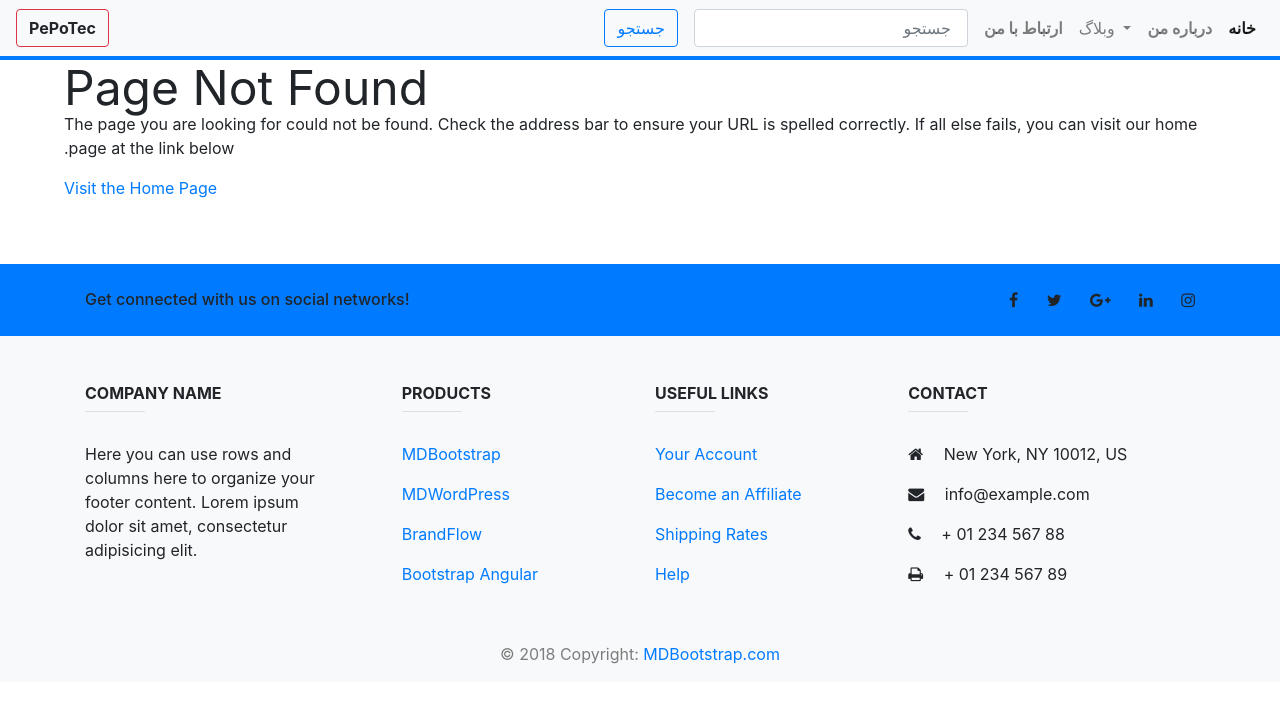
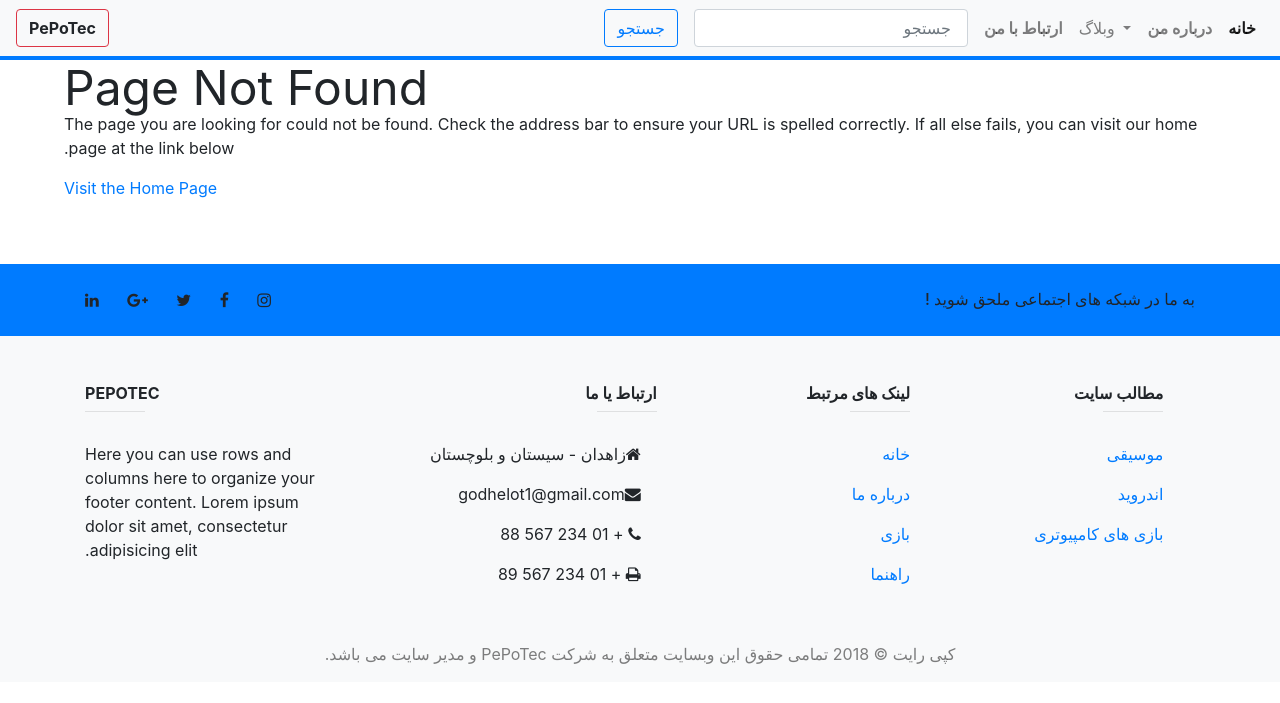
Before and after one commit to MostafaGhanbari9176/my-first-website, a PHP site: page / in a window 1280 px wide. Shown: the top 703 px of the page. Run offline with PHP 8.4, Linux system fonts and the light colour scheme.

Commit message:
fix home objects and footer

```diff
--- a/JS/MainJs.js
+++ b/JS/MainJs.js
@@ -48,7 +48,7 @@ function getProgress() {
         "        margin: 2px;\n" +
         "        width: 4vw;\n" +
         "        height: 4vw;\n" +
-        "        background-color: currentColor;\n" +
+        "        background-color: var(--primaryColor);\n" +
         "        opacity: 0.4;\n" +
         "        animation: opacity 1.6s infinite;\n" +
         "    }\n" +
--- a/css/MainStyle.css
+++ b/css/MainStyle.css
@@ -1,3 +1,6 @@
+:root{
+    --primaryColor : #007bff;
+}
 .parent {
     direction: rtl;
     margin: 53px 0 0;
@@ -9,6 +12,13 @@
 .root {
     width: auto;
     height: auto;
+}
+
+.EmptyMessage{
+    font-size: 3vw;
+    color: tomato;
+    margin: 64px auto;
+    text-align: center;
 }
 
 /** {
--- a/helper/StData.php
+++ b/helper/StData.php
@@ -9,7 +9,8 @@
 class StData
 {
 
-    public static $baseUrl = 'http://192.168.1.102:8080/PePoTecApi/v1/';
+    public static $baseUrl = 'http://192.168.1.101:8080/PePoTecApi/v1/';
     public static $img = 'helper/img/';
+    public static $emptyMessage = 'متعصفانه همچین محتوایی درحال حاضر موجود نیست';
 
 }
--- a/index.php
+++ b/index.php
@@ -66,7 +66,7 @@ require 'helper/StData.php';
                     <a class="nav-link" onclick="includePages('About.html')" href="#">درباره من</a>
                 </li>
                 <li class="nav-item active font-weight-bold">
-                    <a class="nav-link" onclick="getDownloadObjectHome('<?php echo StData::$baseUrl; ?>')" href="#">خانه
+                    <a class="nav-link" onclick="getDownloadObjectHome('<?php echo StData::$baseUrl; ?>',true)" href="#">خانه
                         <span class="sr-only">(current)</span></a>
                 </li>
             </ul>
@@ -77,12 +77,12 @@ require 'helper/StData.php';
     <div class="parent" id="parentCard">
 
         <!--<div style="background: rebeccapurple; height: 1000px"></div>-->
-        <script>getDownloadObjectHome('<?php echo StData::$baseUrl; ?>')</script>
+        <script>getDownloadObjectHome('<?php echo StData::$baseUrl; ?>',true)</script>
 
     </div>
 
     <!-- Footer -->
-    <footer class="page-footer font-small blue-grey lighten-5" style="background: #f8f9fa">
+    <footer class="page-footer font-small blue-grey lighten-5" style="background: #f8f9fa ; direction: rtl">
 
         <div style="background-color: #007bff;">
             <div class="container">
@@ -91,14 +91,17 @@ require 'helper/StData.php';
                 <div class="row py-4 d-flex align-items-center">
 
                     <!-- Grid column -->
-                    <div class="col-md-6 col-lg-5 text-center text-md-left mb-4 mb-md-0">
-                        <h6 class="mb-0">Get connected with us on social networks!</h6>
+                    <div class="col-md-6 col-lg-5 text-center text-md-right mb-4 mb-md-0">
+                        <h6 class="mb-0">به ما در شبکه های اجتماعی ملحق شوید !</h6>
                     </div>
                     <!-- Grid column -->
 
                     <!-- Grid column -->
-                    <div class="col-md-6 col-lg-7 text-center text-md-right">
+                    <div class="col-md-6 col-lg-7 text-center text-md-left">
 
+                        <a class="ins-ic">
+                            <i class="fa fa-instagram white-text"> </i>
+                        </a>
                         <!-- Facebook -->
                         <a class="fb-ic">
                             <i class="fa fa-facebook white-text mr-4"> </i>
@@ -116,9 +119,7 @@ require 'helper/StData.php';
                             <i class="fa fa-linkedin white-text mr-4"> </i>
                         </a>
                         <!--Instagram-->
-                        <a class="ins-ic">
-                            <i class="fa fa-instagram white-text"> </i>
-                        </a>
+
 
                     </div>
                     <!-- Grid column -->
@@ -136,75 +137,75 @@ require 'helper/StData.php';
             <div class="row mt-3 dark-grey-text">
 
                 <!-- Grid column -->
-                <div class="col-md-3 col-lg-4 col-xl-3 mb-4">
+                <div class="col-md-2 col-lg-2 col-xl-2 mx-auto mb-4 text-right">
 
-                    <!-- Content -->
-                    <h6 class="text-uppercase font-weight-bold">Company name</h6>
+                    <!-- Links -->
+                    <h6 class="text-uppercase font-weight-bold ">مطالب سایت</h6>
                     <hr class="teal accent-3 mb-4 mt-0 d-inline-block mx-auto" style="width: 60px;">
-                    <p>Here you can use rows and columns here to organize your footer content. Lorem ipsum dolor sit amet, consectetur
-                        adipisicing elit.</p>
+                    <p>
+                        <a class="dark-grey-text" href="#!">موسیقی</a>
+                    </p>
+                    <p>
+                        <a class="dark-grey-text" href="#!">اندروید</a>
+                    </p>
+                    <p>
+                        <a class="dark-grey-text" href="#!">بازی های کامپیوتری</a>
+                    </p>
+<!--                    <p>
+                        <a class="dark-grey-text" href="#!">Bootstrap Angular</a>
+                    </p>-->
 
                 </div>
                 <!-- Grid column -->
 
                 <!-- Grid column -->
-                <div class="col-md-2 col-lg-2 col-xl-2 mx-auto mb-4">
+                <div class="col-md-3 col-lg-2 col-xl-2 mx-auto mb-4 text-right">
 
                     <!-- Links -->
-                    <h6 class="text-uppercase font-weight-bold">Products</h6>
+                    <h6 class="text-uppercase font-weight-bold">لینک های مرتبط</h6>
                     <hr class="teal accent-3 mb-4 mt-0 d-inline-block mx-auto" style="width: 60px;">
                     <p>
-                        <a class="dark-grey-text" href="#!">MDBootstrap</a>
+                        <a class="dark-grey-text" href="#!">خانه</a>
                     </p>
                     <p>
-                        <a class="dark-grey-text" href="#!">MDWordPress</a>
+                        <a class="dark-grey-text" href="#!">درباره ما</a>
                     </p>
                     <p>
-                        <a class="dark-grey-text" href="#!">BrandFlow</a>
+                        <a class="dark-grey-text" href="#!">بازی</a>
                     </p>
                     <p>
-                        <a class="dark-grey-text" href="#!">Bootstrap Angular</a>
+                        <a class="dark-grey-text" href="#!">راهنما</a>
                     </p>
 
                 </div>
                 <!-- Grid column -->
 
                 <!-- Grid column -->
-                <div class="col-md-3 col-lg-2 col-xl-2 mx-auto mb-4">
+                <div class="col-md-4 col-lg-3 col-xl-3 mx-auto mb-md-0 mb-4 text-right">
 
                     <!-- Links -->
-                    <h6 class="text-uppercase font-weight-bold">Useful links</h6>
+                    <h6 class="text-uppercase font-weight-bold">ارتباط یا ما</h6>
                     <hr class="teal accent-3 mb-4 mt-0 d-inline-block mx-auto" style="width: 60px;">
                     <p>
-                        <a class="dark-grey-text" href="#!">Your Account</a>
-                    </p>
+                        <i class="fa fa-home mr-3"></i>زاهدان - سیستان و بلوچستان</p>
                     <p>
-                        <a class="dark-grey-text" href="#!">Become an Affiliate</a>
-                    </p>
+                        <i class="fa fa-envelope mr-3"></i>godhelot1@gmail.com</p>
                     <p>
-                        <a class="dark-grey-text" href="#!">Shipping Rates</a>
-                    </p>
+                        <i class="fa fa-phone mr-3"></i> + 01 234 567 88</p>
                     <p>
-                        <a class="dark-grey-text" href="#!">Help</a>
-                    </p>
+                        <i class="fa fa-print mr-3"></i> + 01 234 567 89</p>
 
                 </div>
                 <!-- Grid column -->
 
                 <!-- Grid column -->
-                <div class="col-md-4 col-lg-3 col-xl-3 mx-auto mb-md-0 mb-4">
+                <div class="col-md-3 col-lg-4 col-xl-3 mb-4">
 
-                    <!-- Links -->
-                    <h6 class="text-uppercase font-weight-bold">Contact</h6>
+                    <!-- Content -->
+                    <h6 class="text-uppercase font-weight-bold">PePoTec</h6>
                     <hr class="teal accent-3 mb-4 mt-0 d-inline-block mx-auto" style="width: 60px;">
-                    <p>
-                        <i class="fa fa-home mr-3"></i> New York, NY 10012, US</p>
-                    <p>
-                        <i class="fa fa-envelope mr-3"></i> info@example.com</p>
-                    <p>
-                        <i class="fa fa-phone mr-3"></i> + 01 234 567 88</p>
-                    <p>
-                        <i class="fa fa-print mr-3"></i> + 01 234 567 89</p>
+                    <p>Here you can use rows and columns here to organize your footer content. Lorem ipsum dolor sit amet, consectetur
+                        adipisicing elit.</p>
 
                 </div>
                 <!-- Grid column -->
@@ -216,8 +217,8 @@ require 'helper/StData.php';
         <!-- Footer Links -->
 
         <!-- Copyright -->
-        <div class="footer-copyright text-center text-black-50 py-3">© 2018 Copyright:
-            <a class="dark-grey-text" href="https://mdbootstrap.com/bootstrap-tutorial/"> MDBootstrap.com</a>
+        <div class="footer-copyright text-center text-black-50 py-3">
+            کپی رایت © 2018 تمامی حقوق این وبسایت متعلق به شرکت PePoTec و مدیر سایت می باشد.
         </div>
         <!-- Copyright -->
 
```
Also changed, not shown: About.html (+4 -80 lines), JS/HomeJS.js (+156 -14 lines), css/HomeCss.css (+16 -2 lines), homeSection/DownloadObjectSection.php (added, +30 -0 lines), homeSection/Home.php (renamed from Home.php, +25 -12 lines), homeSection/VisitObjectSection.php (added, +31 -0 lines).
